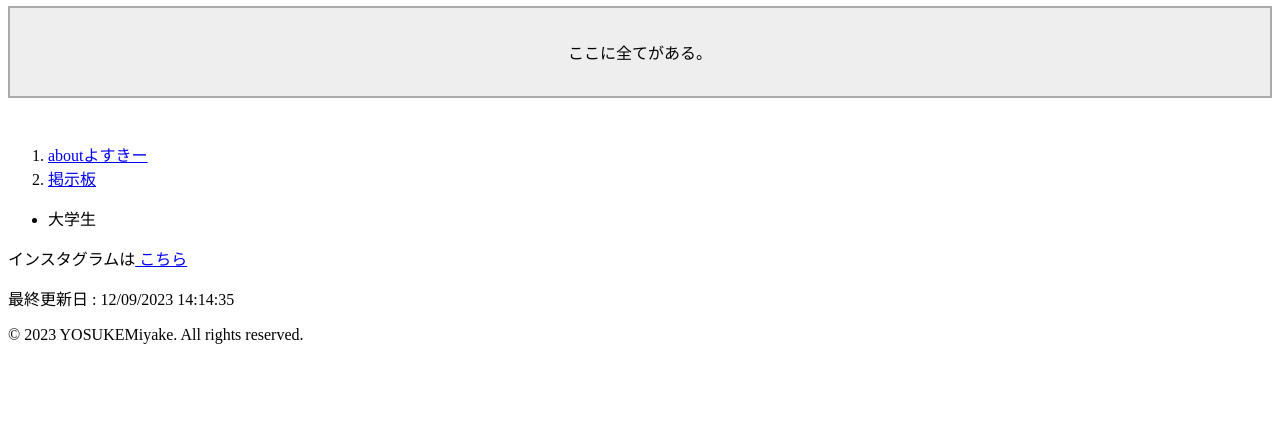
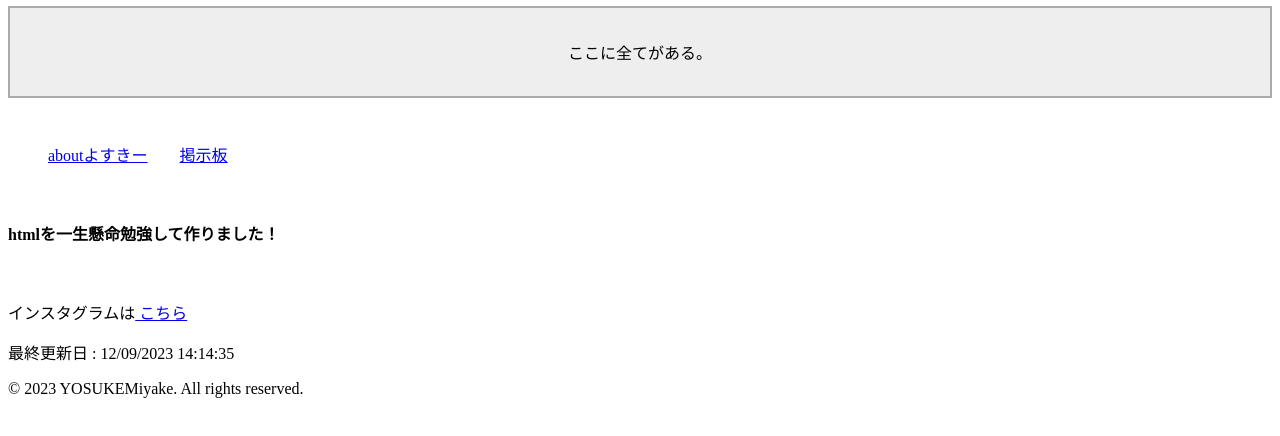
Before and after one commit to yoskeys/bosky.github.io, a plain HTML site: page index.html in a window 1280 px wide. Shown: the part 120-556 px from the top of the page. Drawn offline with Linux system fonts and the light colour scheme.

Commit message:
Update index.html

```diff
--- a/index.html
+++ b/index.html
@@ -23,7 +23,7 @@
             ようこそ
         </Marquee>
 
-        <ol>
+        <ol class="bread">
             <li>
                 <a href="index2.html">
                     aboutよすきー
@@ -36,12 +36,13 @@
             </li>
         </ol>
 
+        <br>
 
-        <ul>
-            <li>
-                大学生
-            </li>
-        </ul>
+
+        <h4>
+            htmlを一生懸命勉強して作りました！
+        </h4>
+        <br>
 
         <p>
             インスタグラムは<a href="https://instagram.com/yoaskey?igshid=OGQ5ZDc2ODk2ZA%3D%3D&utm_source=qr">
```
